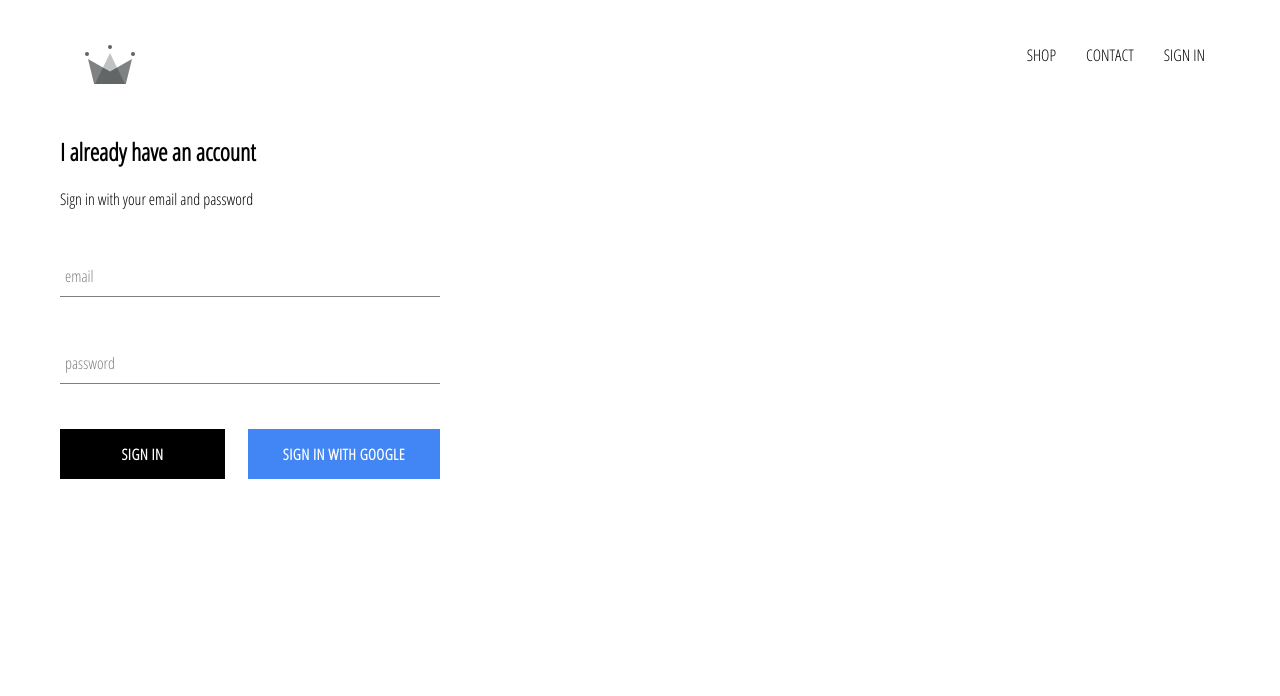
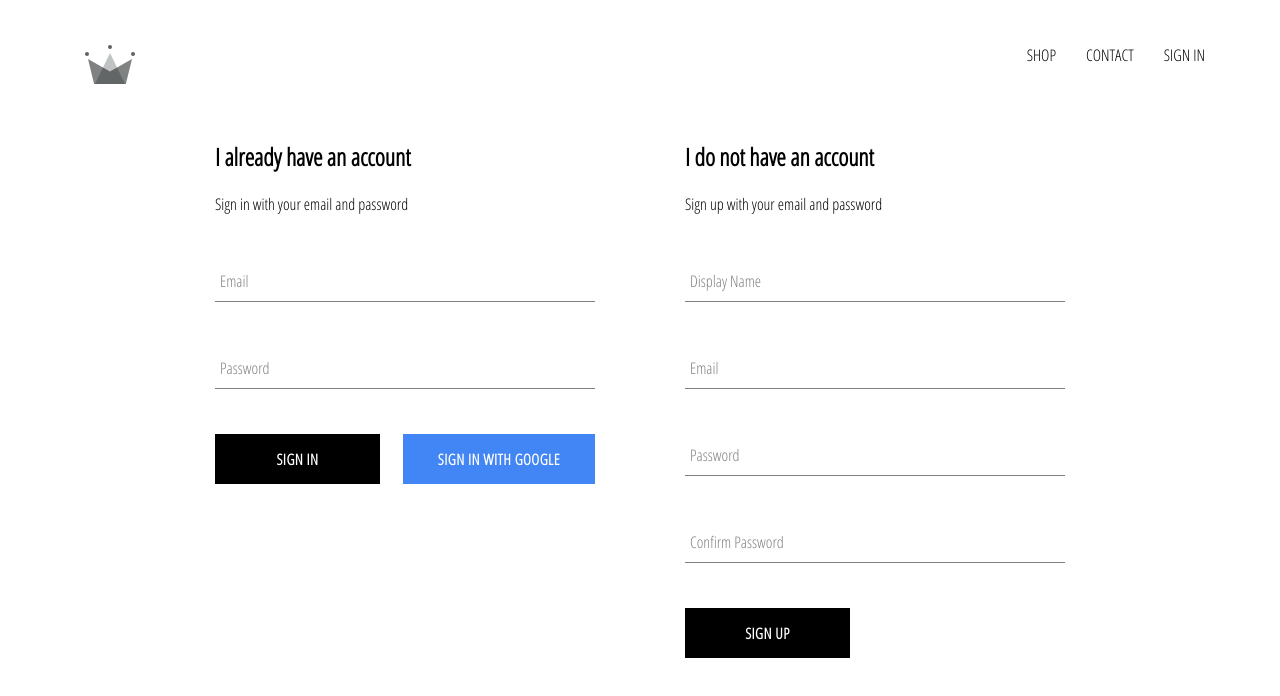
Before and after one commit to andreijy/react-online-shop, a React (Create React App) app: page /signin in a window 1280 px wide. Shown: the top 696 px of the page. Built offline with nearby package versions, Linux system fonts and the light colour scheme; no server answers.

Commit message:
add sign-up component with firestore to save user details

```diff
--- a/src/components/sign-in/sign-in.component.jsx
+++ b/src/components/sign-in/sign-in.component.jsx
@@ -38,18 +38,18 @@
             type='email'
             name='email'
             id='email'
-            label='email'
             handleChange={this.handleChange}
             value={this.state.email}
+            label='Email'
             required
           />
           <FormInput
             type='password'
             name='password'
             id='password'
-            label='password'
             handleChange={this.handleChange}
             value={this.state.password}
+            label='Password'
             required
           />
           <div className='buttons'>
--- /dev/null
+++ b/src/components/sign-up/sign-up.component.jsx
@@ -0,0 +1,100 @@
+import React from "react";
+
+import FormInput from "../form-input/form-input.component";
+import CustomButton from "../custom-button/custom-button.component";
+
+import { auth, createUserProfileDocument } from "../../firebase/firebase.utils";
+
+import "./sign-up.styles.scss";
+
+class SignUp extends React.Component {
+  constructor() {
+    super();
+
+    this.state = {
+      displayName: "",
+      email: "",
+      password: "",
+      confirmPassword: "",
+    };
+  }
+
+  handleSubmit = async (event) => {
+    event.preventDefault();
+
+    const { displayName, email, password, confirmPassword } = this.state;
+    if (password !== confirmPassword) {
+      alert("Password don't match");
+      return;
+    }
+
+    try {
+      const { user } = await auth.createUserWithEmailAndPassword(
+        email,
+        password
+      );
+      await createUserProfileDocument(user, { displayName });
+
+      this.setState({
+        displayName: "",
+        email: "",
+        password: "",
+        confirmPassword: "",
+      });
+    } catch (error) {
+      console.log(error);
+    }
+  };
+
+  handleChange = (event) => {
+    const { name, value } = event.target;
+    this.setState({ [name]: value });
+  };
+
+  render() {
+    const { displayName, email, password, confirmPassword } = this.state;
+    return (
+      <div className='sign-up'>
+        <h2 className='title'>I do not have an account</h2>
+        <span>Sign up with your email and password</span>
+        <form className='sign-up-form' onSubmit={this.handleSubmit}>
+          <FormInput
+            type='text'
+            name='displayName'
+            value={displayName}
+            onChange={this.handleChange}
+            label='Display Name'
+            required
+          />
+          <FormInput
+            type='email'
+            name='email'
+            value={email}
+            onChange={this.handleChange}
+            label='Email'
+            required
+          />
+          <FormInput
+            type='password'
+            name='password'
+            value={password}
+            onChange={this.handleChange}
+            label='Password'
+            required
+          />
+          <FormInput
+            type='password'
+            name='confirmPassword'
+            value={confirmPassword}
+            onChange={this.handleChange}
+            label='Confirm Password'
+            required
+          />
+          <CustomButton type='submit'>SIGN UP</CustomButton>
+        </form>
+      </div>
+    );
+  }
+}
+
+export default SignUp;
--- /dev/null
+++ b/src/components/sign-up/sign-up.styles.scss
@@ -0,0 +1,5 @@
+.sign-up {
+  display: flex;
+  flex-direction: column;
+  width: 380px;
+}
--- a/src/pages/sign-in-and-sign-up/sign-in-and-sign-up.component.jsx
+++ b/src/pages/sign-in-and-sign-up/sign-in-and-sign-up.component.jsx
@@ -1,9 +1,14 @@
 import React from "react";
 
 import SignIn from "../../components/sign-in/sign-in.component";
+import SignUp from "../../components/sign-up/sign-up.component";
 
 import "./sign-in-and-sign-up.styles.scss";
 
-const SignInAndSignUpPage = () => <SignIn />;
+const SignInAndSignUpPage = () => (
+  <div className='sign-in-and-sign-up'>
+    <SignIn /> <SignUp />
+  </div>
+);
 
 export default SignInAndSignUpPage;
--- a/src/pages/sign-in-and-sign-up/sign-in-and-sign-up.styles.scss
+++ b/src/pages/sign-in-and-sign-up/sign-in-and-sign-up.styles.scss
@@ -0,0 +1,6 @@
+.sign-in-and-sign-up {
+  width: 850px;
+  display: flex;
+  justify-content: space-between;
+  margin: 30px auto;
+}
```
